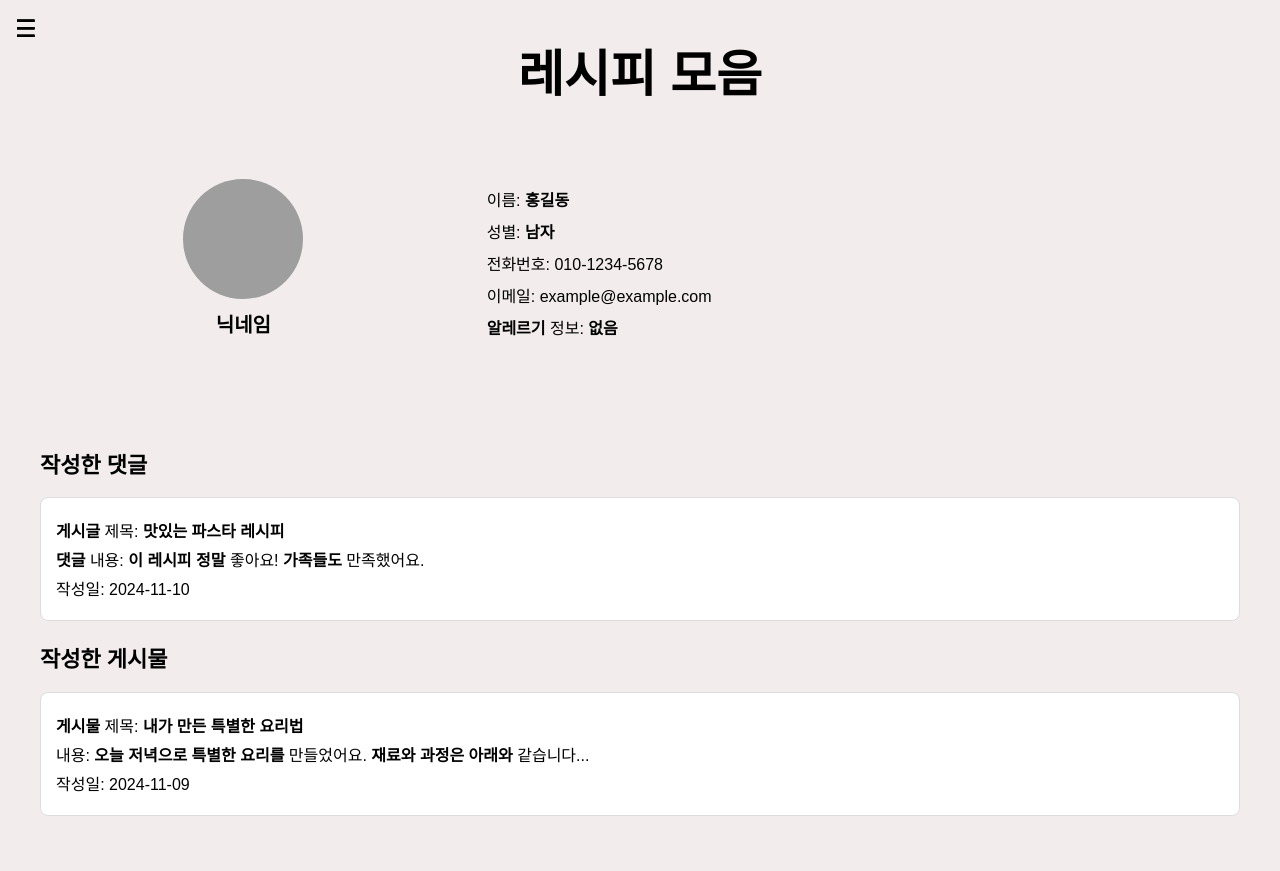
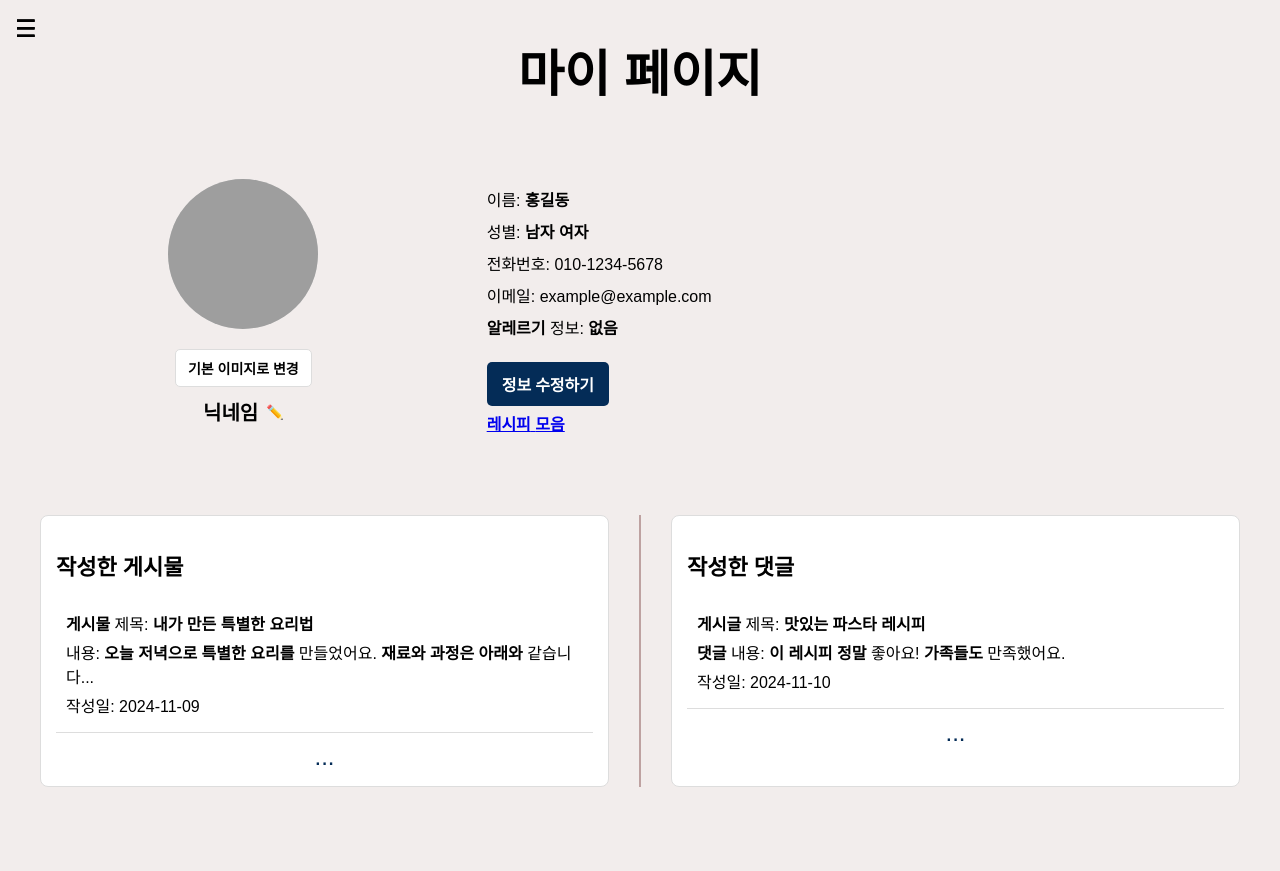
Before and after one commit to ggabaegii/RecipeRecommendation, a Flask app: template backend/app/templates/mypagesub.html in a window 1280 px wide. After the commit the page ends 787 px from the top, so only its background shows below. Run offline with Flask 3, Linux system fonts and the light colour scheme; the template is opened without the code that fills it, so the values that code supplies are empty; some web fonts are replaced; grey boxes are pictures that could not be loaded.

Commit message:
mypagesub 페이지 임시 완료. 마이페이지1과  연동 완료. 작성한 댓글&레시피 모음 클릭시 마이페이지2로 이동. 마이페이지2에서는 레시피 모음을 클릭하면 마이페이집로 이동. 추후 다듬기와 보완 필요. 프로필 사진 문제와 성별의 체크박스 문제가 있음. 수정 필요. 정보 수정하기와 닉에임 수정이 안됨.

```diff
--- a/backend/app/__init__.py
+++ b/backend/app/__init__.py
@@ -25,4 +25,8 @@ def create_app():
     def mypagemain():
         return render_template('mypagemain.html')
 
+    @app.route('/mypagesub')
+    def mypagesub():
+        return render_template('mypagesub.html')
+
     return app
--- a/backend/app/static/css/mypagesub.css
+++ b/backend/app/static/css/mypagesub.css
@@ -61,6 +61,7 @@ header {
     padding: 20px;
 }
 
+/* 프로필 섹션 스타일 */
 .profile-section {
     flex: 1;
     padding: 20px;
@@ -68,8 +69,8 @@ header {
 }
 
 .profile-picture {
-    width: 120px;
-    height: 120px;
+    width: 150px; /* mypagemain과 동일한 사이즈 */
+    height: 150px;
     border-radius: 50%;
     overflow: hidden;
     background-color: #ddd;
@@ -82,9 +83,40 @@ header {
     object-fit: cover;
 }
 
+.reset-image-button {
+    margin-top: 10px;
+    padding: 8px 12px;
+    font-size: 14px;
+    border: 1px solid #ddd;
+    border-radius: 5px;
+    background-color: white;
+    cursor: pointer;
+}
+
+/* 닉네임 스타일 */
 .nickname {
+    display: flex;
+    align-items: center;
+    justify-content: center;
     font-size: 20px;
     font-weight: bold;
+    margin-top: 10px;
+    text-align: center;
+}
+
+.nickname input[type="text"] {
+    font-size: 16px;
+    border: 1px solid #ddd;
+    border-radius: 4px;
+    padding: 4px;
+    display: none;
+}
+
+.edit-icon {
+    cursor: pointer;
+    font-size: 14px;
+    color: #888;
+    margin-left: 8px;
 }
 
 /* 유저 정보 스타일 */
@@ -98,34 +130,77 @@ header {
     margin: 8px 0;
 }
 
-/* 작성한 댓글 & 게시물 섹션 */
+/* 정보 수정하기 버튼 스타일 */
+.edit-info-button {
+    display: inline-block;
+    padding: 10px 15px;
+    font-size: 16px;
+    border: none;
+    background-color: #042C57;
+    color: white;
+    border-radius: 5px;
+    font-family: 'NanumOeHarMeoNiGeurSsi';
+    font-weight: 600;
+    text-align: center;
+    cursor: pointer;
+    margin-top: 15px;
+    margin-bottom: 5px; /* 버튼과 링크 사이 간격 */
+}
+
+/* 작성한 댓글 & 게시물 섹션 2열 스타일 */
 .post-section {
+    display: flex;
+    gap: 20px;
     max-width: 1200px;
     margin: 20px auto;
     padding: 20px;
 }
 
-.post-section h2 {
+.post-column,
+.comment-column {
+    flex: 1;
+    background-color: #fff;
+    padding: 15px;
+    border-radius: 8px;
+    border: 1px solid #ddd;
+}
+
+.post-column h2,
+.comment-column h2 {
     font-size: 22px;
     font-weight: bold;
-    margin-top: 20px;
+    margin-bottom: 15px;
 }
 
-.comment-list,
-.post-list {
+.post-list,
+.comment-list {
     margin-top: 15px;
 }
 
-.comment-item,
-.post-item {
-    padding: 15px;
-    border: 1px solid #ddd;
-    border-radius: 8px;
-    background-color: #fff;
-    margin-bottom: 15px;
+.post-item,
+.comment-item {
+    padding: 10px;
+    border-bottom: 1px solid #ddd;
+    margin-bottom: 10px;
 }
 
-.comment-item p,
-.post-item p {
+.post-item p,
+.comment-item p {
     margin: 5px 0;
 }
+
+/* 세로 구분선 */
+.vertical-separator {
+    width: 2px;
+    background-color: #bea2a1;
+    margin: 0 10px;
+}
+
+/* 더보기 버튼 (점 3개 스타일) */
+.more-icon {
+    text-align: center;
+    font-size: 24px;
+    cursor: pointer;
+    color: #042C57;
+    margin-top: 10px;
+}
--- a/backend/app/templates/mypagemain.html
+++ b/backend/app/templates/mypagemain.html
@@ -69,7 +69,7 @@
 
             <button class="edit-info-button" onclick="toggleEditMode()">정보 수정하기</button>
 
-            <a href="/mypage2">작성한 댓글 & 게시물 모음</a>
+            <a href="/mypagesub">작성한 댓글 & 게시물 모음</a>
         </div>
     </div>
 
--- a/backend/app/templates/mypagesub.html
+++ b/backend/app/templates/mypagesub.html
@@ -3,7 +3,7 @@
 <head>
     <meta charset="UTF-8">
     <meta name="viewport" content="width=device-width, initial-scale=1.0">
-    <title>레시피 모음</title>
+    <title>마이 페이지</title>
     <link rel="stylesheet" href="{{ url_for('static', filename='css/mypagesub.css') }}">
     <!-- Marcellus 폰트 불러오기 -->
     <link href="https://fonts.googleapis.com/css2?family=Marcellus&display=swap" rel="stylesheet">
@@ -12,7 +12,7 @@
 </head>
 <body>
     {% extends "layout.html" %}
-    {% block title %}레시피 모음{% endblock %}
+    {% block title %}마이 페이지{% endblock %}
 
     {% block content %}
     <!-- 메뉴 아이콘 -->
@@ -28,52 +28,77 @@
 
     <!-- 상단 내비게이션 -->
     <header>
-        <h1>레시피 모음</h1>
+        <h1>마이 페이지</h1>
     </header>
 
     <div class="container">
         <!-- 프로필 섹션 -->
         <div class="profile-section">
-            <div class="profile-picture">
+            <div class="profile-picture" onclick="document.getElementById('profile-input').click()">
                 <img id="profile-image" src="{{ url_for('static', filename='images/default-profile.png') }}" alt="프로필 사진">
             </div>
+            <input type="file" id="profile-input" accept="image/*" style="display: none" onchange="previewProfileImage(event)">
+
+            <button class="reset-image-button" onclick="resetProfileImage()">기본 이미지로 변경</button>
+
             <div class="nickname">
-                <span>닉네임</span>
+                <span id="nickname-display">닉네임</span>
+                <input type="text" id="nickname-input" value="닉네임" style="display: none;" onblur="saveNickname()">
+                <span class="edit-icon" onclick="editNickname()">✏️</span>
             </div>
         </div>
 
         <!-- 유저 정보 -->
         <div class="user-info">
             <p>이름: 홍길동</p>
-            <p>성별: 남자</p>
+            <p>성별:
+                <label><input type="radio" name="gender" value="male" {% if gender == 'male' %}checked{% endif %}> 남자</label>
+                <label><input type="radio" name="gender" value="female" {% if gender == 'female' %}checked{% endif %}> 여자</label>
+            </p>
             <p>전화번호: 010-1234-5678</p>
             <p>이메일: example@example.com</p>
             <p>알레르기 정보: 없음</p>
+
+            <button class="edit-info-button" onclick="toggleEditMode()">정보 수정하기</button>
+
+            <!-- 레시피 모음 링크 -->
+            <div class="recipe-link">
+                <a href="/mypagemain">레시피 모음</a>
+            </div>
         </div>
     </div>
 
-    <!-- 작성한 댓글 & 게시물 섹션 -->
+    <!-- 작성한 댓글 & 게시물 2열 구역 -->
     <div class="post-section">
-        <h2>작성한 댓글</h2>
-        <div class="comment-list">
-            <!-- 예시 댓글 -->
-            <div class="comment-item">
-                <p><strong>게시글 제목:</strong> 맛있는 파스타 레시피</p>
-                <p><strong>댓글 내용:</strong> 이 레시피 정말 좋아요! 가족들도 만족했어요.</p>
-                <p><strong>작성일:</strong> 2024-11-10</p>
+        <!-- 게시물 영역 -->
+        <div class="post-column">
+            <h2>작성한 게시물</h2>
+            <div class="post-list">
+                <div class="post-item">
+                    <p><strong>게시물 제목:</strong> 내가 만든 특별한 요리법</p>
+                    <p><strong>내용:</strong> 오늘 저녁으로 특별한 요리를 만들었어요. 재료와 과정은 아래와 같습니다...</p>
+                    <p><strong>작성일:</strong> 2024-11-09</p>
+                </div>
+                <!-- 추가 게시물들 -->
             </div>
-            <!-- 추가 댓글들 -->
+            <div class="more-icon">...</div> <!-- 점 3개로 표시된 더보기 버튼 -->
         </div>
 
-        <h2>작성한 게시물</h2>
-        <div class="post-list">
-            <!-- 예시 게시물 -->
-            <div class="post-item">
-                <p><strong>게시물 제목:</strong> 내가 만든 특별한 요리법</p>
-                <p><strong>내용:</strong> 오늘 저녁으로 특별한 요리를 만들었어요. 재료와 과정은 아래와 같습니다...</p>
-                <p><strong>작성일:</strong> 2024-11-09</p>
+        <!-- 세로 구분선 -->
+        <div class="vertical-separator"></div>
+
+        <!-- 댓글 영역 -->
+        <div class="comment-column">
+            <h2>작성한 댓글</h2>
+            <div class="comment-list">
+                <div class="comment-item">
+                    <p><strong>게시글 제목:</strong> 맛있는 파스타 레시피</p>
+                    <p><strong>댓글 내용:</strong> 이 레시피 정말 좋아요! 가족들도 만족했어요.</p>
+                    <p><strong>작성일:</strong> 2024-11-10</p>
+                </div>
+                <!-- 추가 댓글들 -->
             </div>
-            <!-- 추가 게시물들 -->
+            <div class="more-icon">...</div> <!-- 점 3개로 표시된 더보기 버튼 -->
         </div>
     </div>
     {% endblock %}
```
